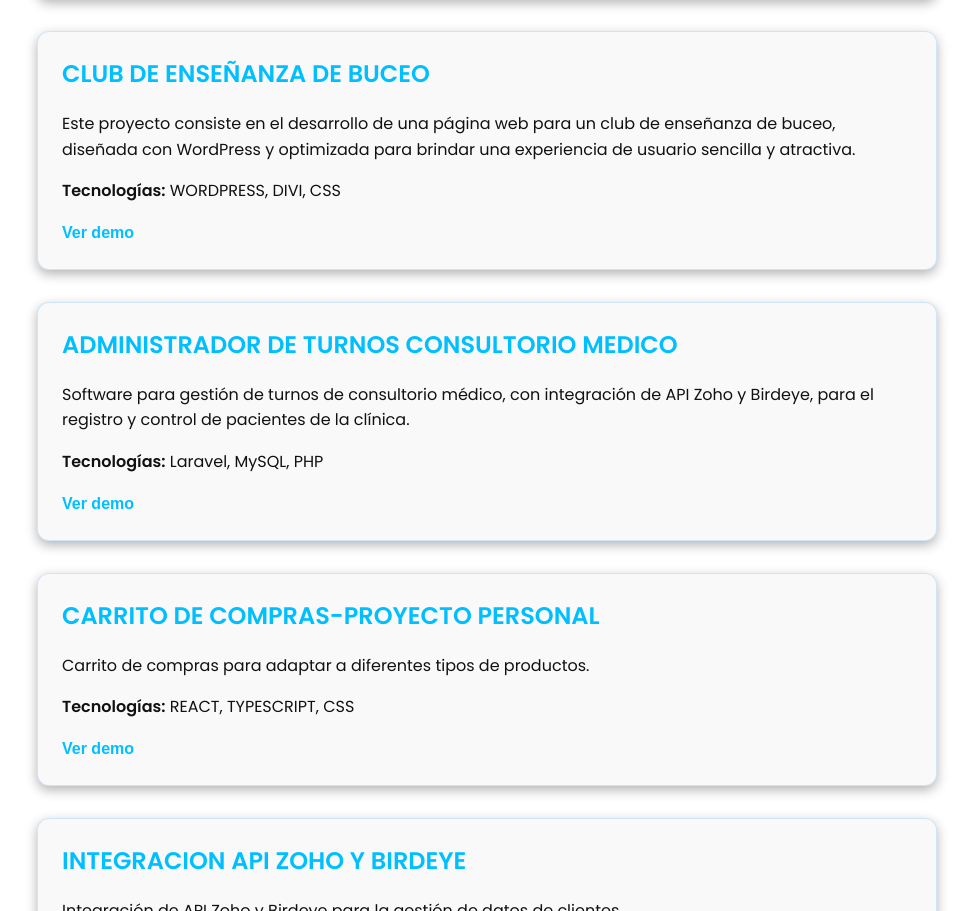
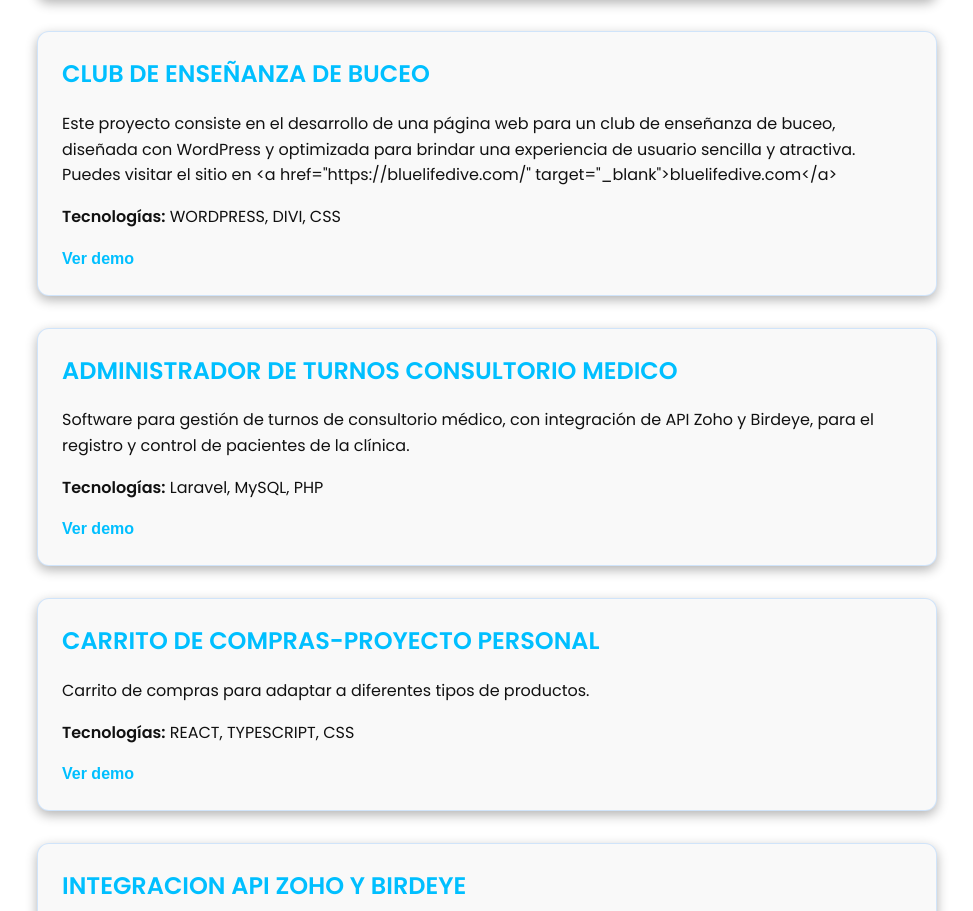
Before and after one commit to dvoxmario/Portafolio-angular, an Angular app: page /projects in a window 1280 px wide. Shown: the part 841-1752 px from the top of the page, without its empty margins (153-1126 px from the left). Built offline with nearby package versions, Linux system fonts and the light colour scheme.

Commit message:
se cambia el alt del index

```diff
--- a/src/app/pages/projects/projects.ts
+++ b/src/app/pages/projects/projects.ts
@@ -34,7 +34,7 @@ export class Projects {
     },
     {
       title: 'CLUB DE ENSEÑANZA DE BUCEO',
-      description: 'Este proyecto consiste en el desarrollo de una página web para un club de enseñanza de buceo, diseñada con WordPress y optimizada para brindar una experiencia de usuario sencilla y atractiva.',
+      description: 'Este proyecto consiste en el desarrollo de una página web para un club de enseñanza de buceo, diseñada con WordPress y optimizada para brindar una experiencia de usuario sencilla y atractiva. Puedes visitar el sitio en <a href="https://bluelifedive.com/" target="_blank">bluelifedive.com</a>',
       technologies: ['WORDPRESS', 'DIVI', 'CSS'],
       demoImages: [
         'assets/img/buceo1.png',
--- a/src/index.html
+++ b/src/index.html
@@ -2,7 +2,7 @@
 <html lang="en">
 <head>
   <meta charset="utf-8">
-  <title>PortafolioAngular</title>
+  <title>Mario chaverra| Portafolio</title>
   <base href="/">
   <meta name="viewport" content="width=device-width, initial-scale=1">
   <link rel="icon" type="image/x-icon" href="favicon.ico">
```
